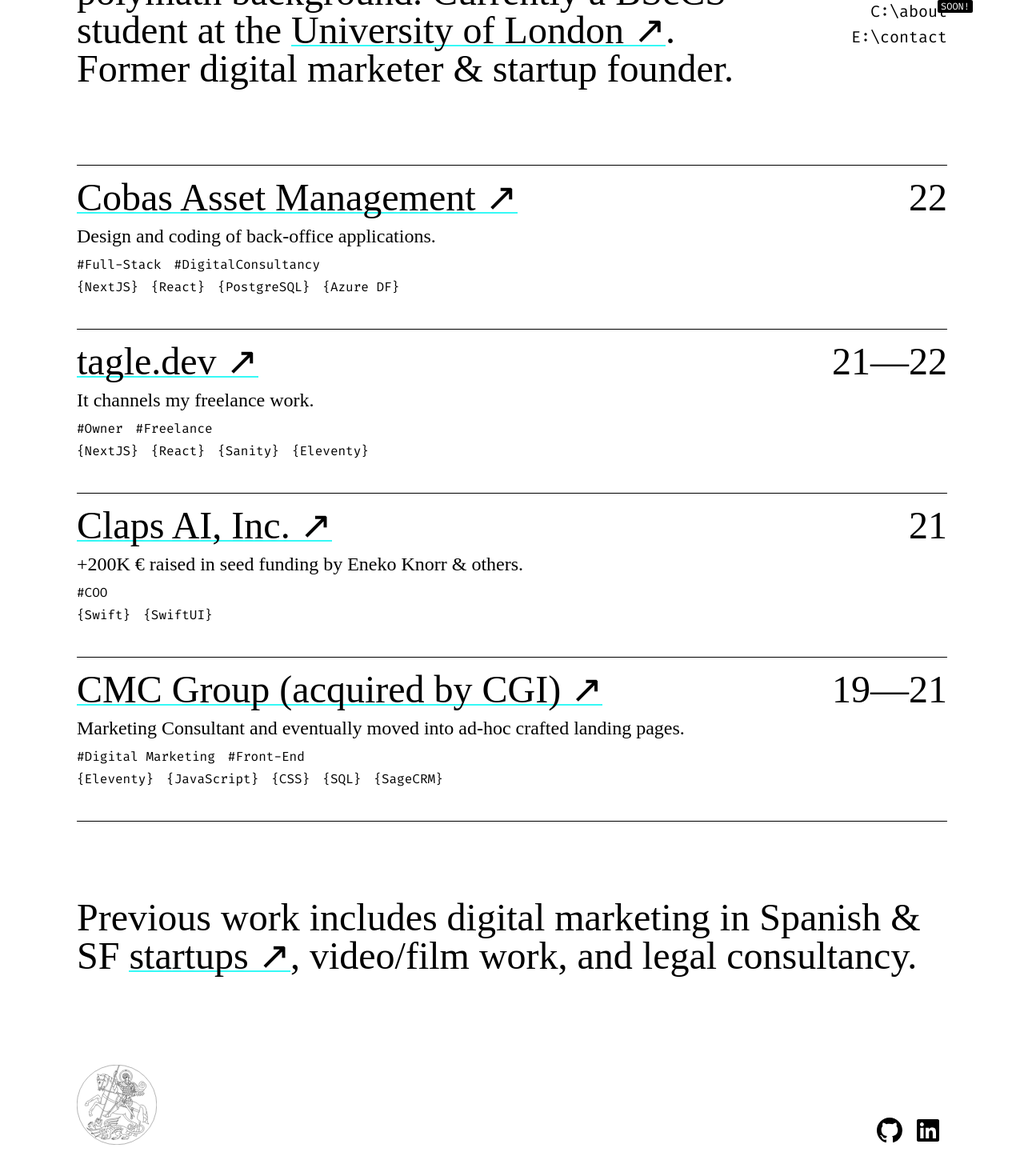
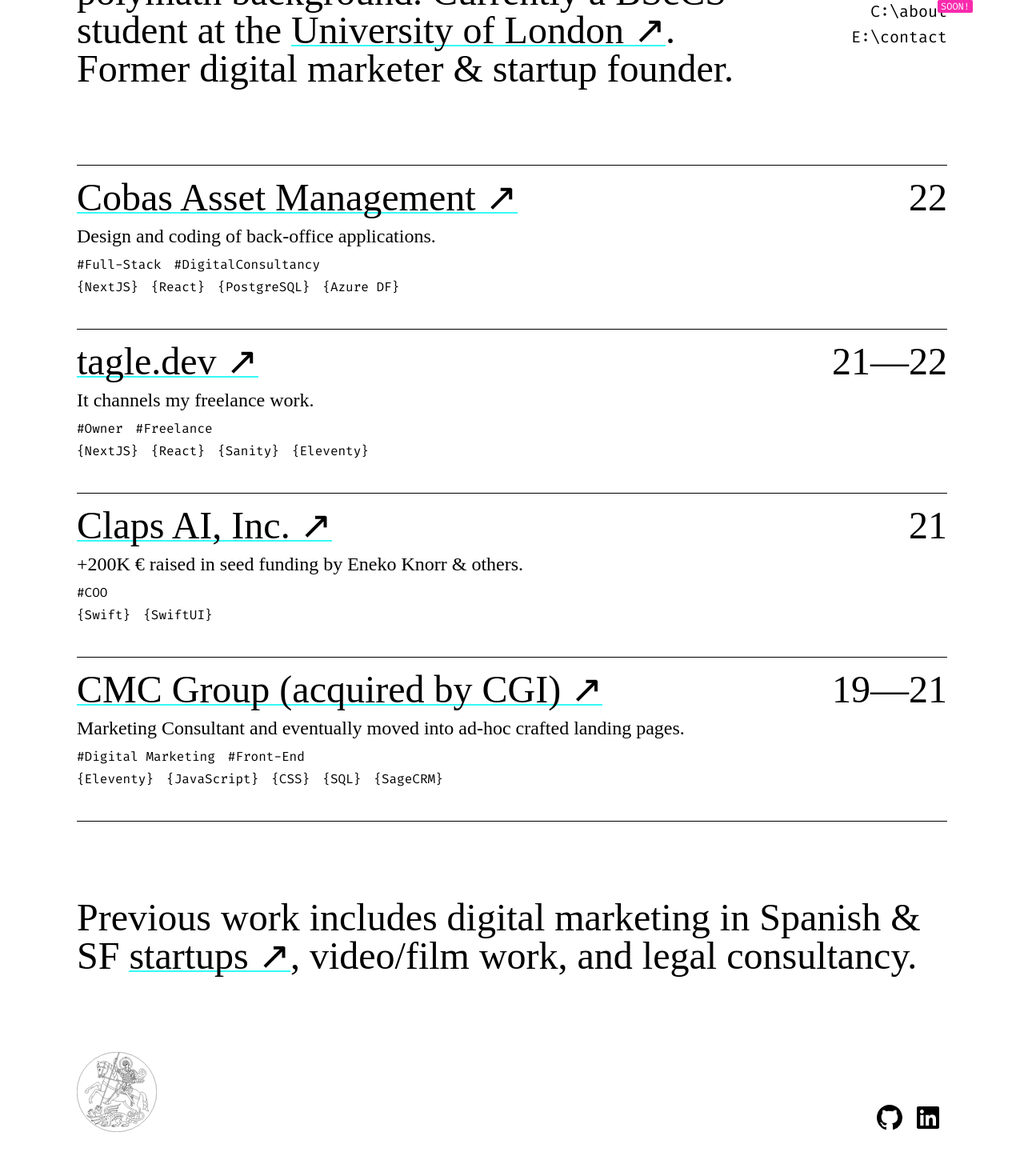
Before and after one commit to debatz/idebatz, a Next.js app: page / in a window 1280 px wide. Shown: the part 130-1600 px from the top of the page at 80% size. After the commit the page ends 1559 px from the top, so only its background shows below. Built offline with nearby package versions, Linux system fonts and the light colour scheme; a web font is replaced by a local one.

Commit message:
add text highlighting & space/color refactors

```diff
--- a/components/molecules/Nav.js
+++ b/components/molecules/Nav.js
@@ -11,7 +11,7 @@
         </li>
         <li className="relative">
           C:\about
-          <span className="absolute top-0 right-0 px-1 -mr-4 text-xs text-white bg-black rounded-sm md:-mr-8">
+          <span className="absolute top-0 right-0 px-1 -mr-4 text-xs text-white bg-[#f92aad] rounded-sm md:-mr-8">
             SOON!
           </span>
         </li>
--- a/components/organisms/Footer.js
+++ b/components/organisms/Footer.js
@@ -6,7 +6,7 @@
 
 export default function Footer() {
   return (
-    <footer className="pt-24 pb-4 md:pt-28 md:pb-12">
+    <footer className="pt-24 pb-2">
       <IconContext.Provider value={{ className: "w-6 h-6 md:w-8 md:h-8" }}>
         <Container>
           <div className="flex items-end justify-between">
--- a/pages/_document.js
+++ b/pages/_document.js
@@ -2,7 +2,7 @@
 
 export default function Document() {
   return (
-    <Html className="cursor-ff2" lang="en">
+    <Html className="cursor-ff2 selection:bg-[#f92aad] selection:text-white" lang="en">
       <Head>
         <link rel="preconnect" href="https://fonts.googleapis.com" />
         <link
--- a/pages/index.js
+++ b/pages/index.js
@@ -1,12 +1,8 @@
 import Hero from "@components/organisms/Hero";
 import Head from "next/head";
-import Container from "@components/templates/Container";
-import LinkComponent from "@components/atoms/LinkComponent";
-import EndTitle from "@components/atoms/EndTitle";
 import Experience from "@components/organisms/Experience";
 import Footer from "@components/organisms/Footer";
 import PostScriptum from "@components/organisms/PostScriptum";
-import HeroTitle from "@components/atoms/HeroTitle";
 
 const jobs = [
   {
```
